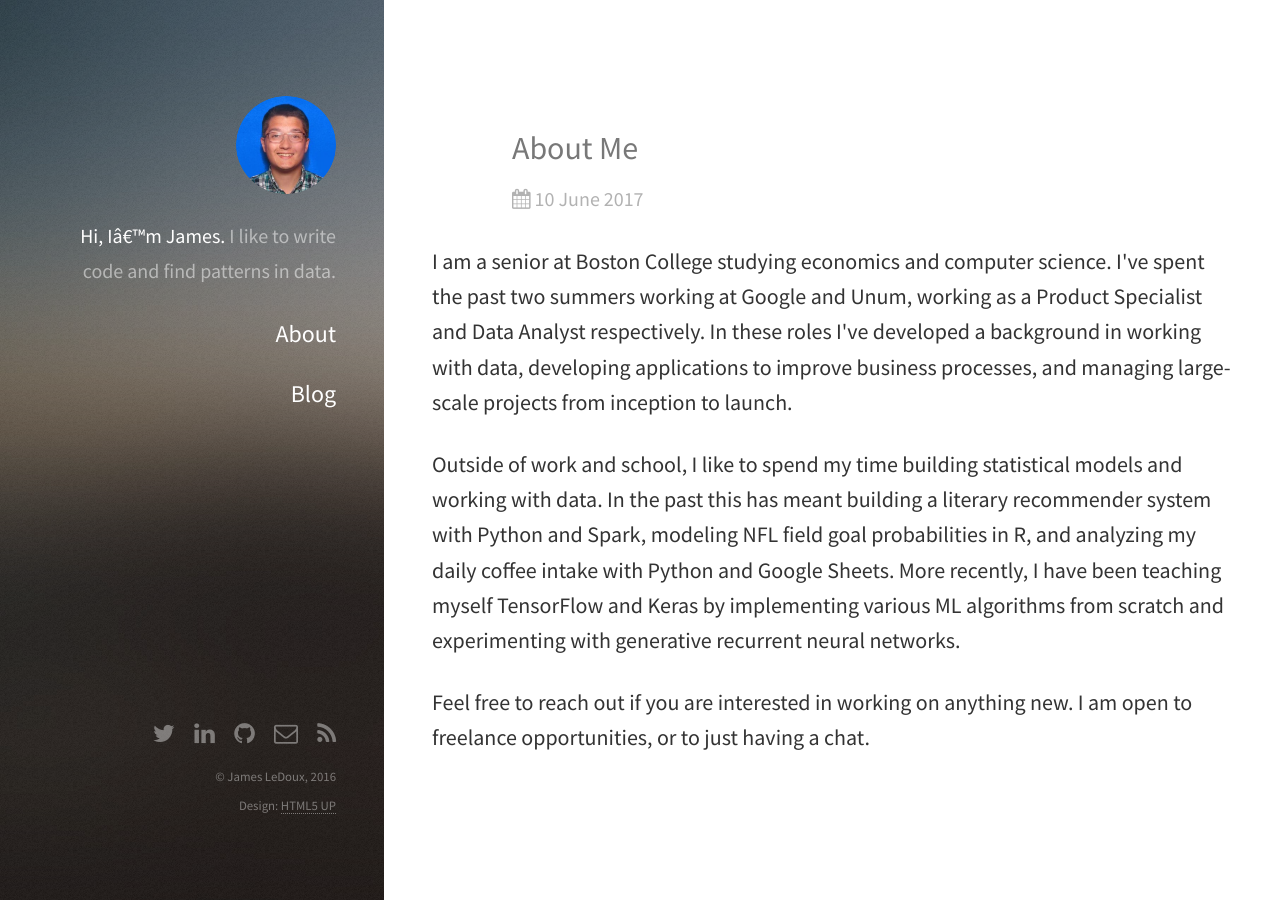
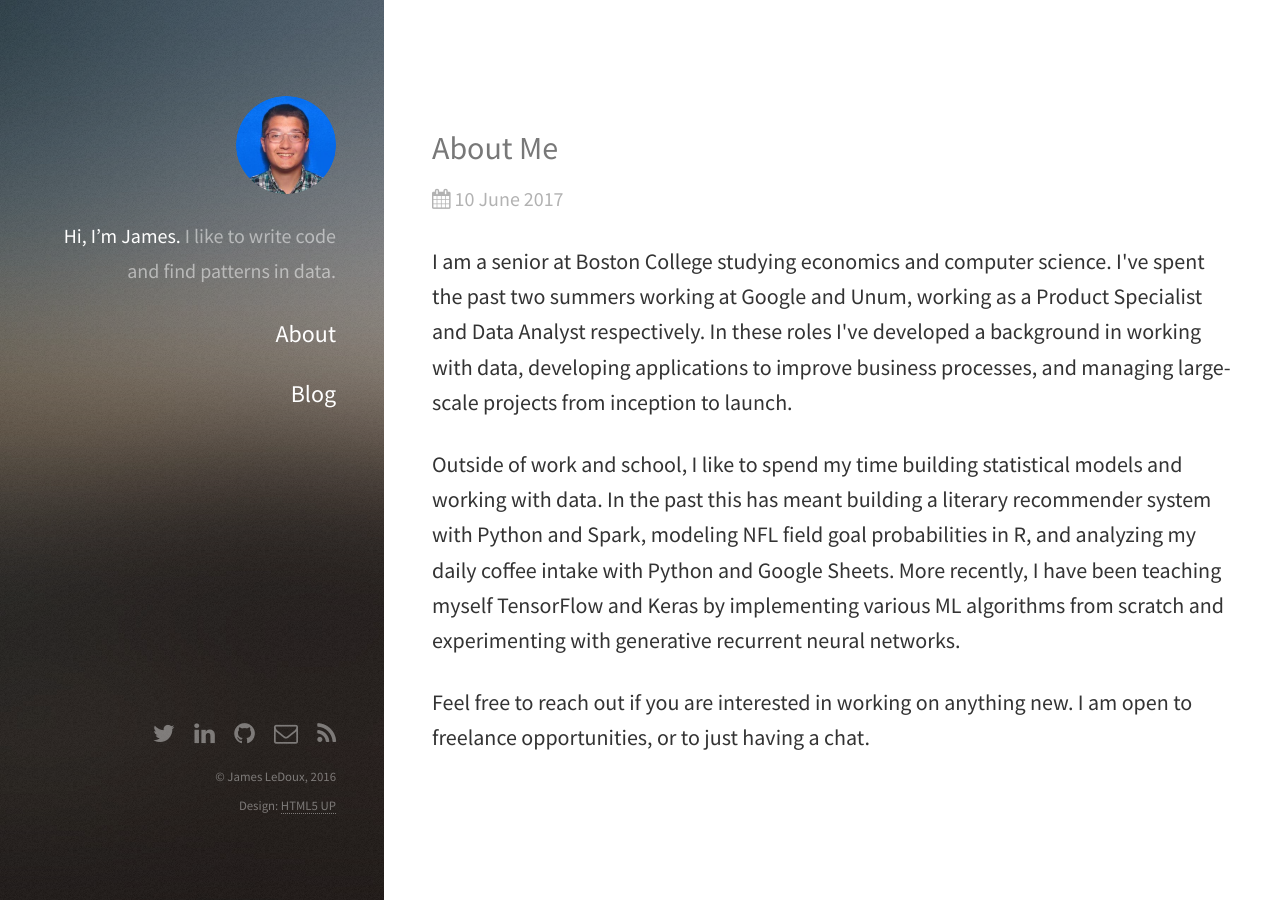
Before and after one commit to jldbc/jldbc.github.io, a Jekyll site: the page built from about.html, in a window 1280 px wide. Built offline with Jekyll 4.4.1, drawn with Linux system fonts in a browser that asks for light colours.

Commit message:
trying out small margins

```diff
--- a/_layouts/post.html
+++ b/_layouts/post.html
@@ -28,24 +28,25 @@
 <html>
   <head>
     <!--{% include head.html %}-->
+    {% include head.html %}
     {% include opengraph.html %}
     {% include twittercard.html %}
   </head>
   <style>
       html, body {
-        margin: 0;
-        padding: 0;
+        margin: auto;
+        padding: auto;
       }
       header {
-        width: 640px;
+        width: auto;
         margin: auto;
       }
-
       section p {
         margin-bottom: 27px;
         font-size: 22px;
         line-height: 1.6;
         color: #333;
+        width: auto;
       }
       section img {
         max-width: 100%;
```
